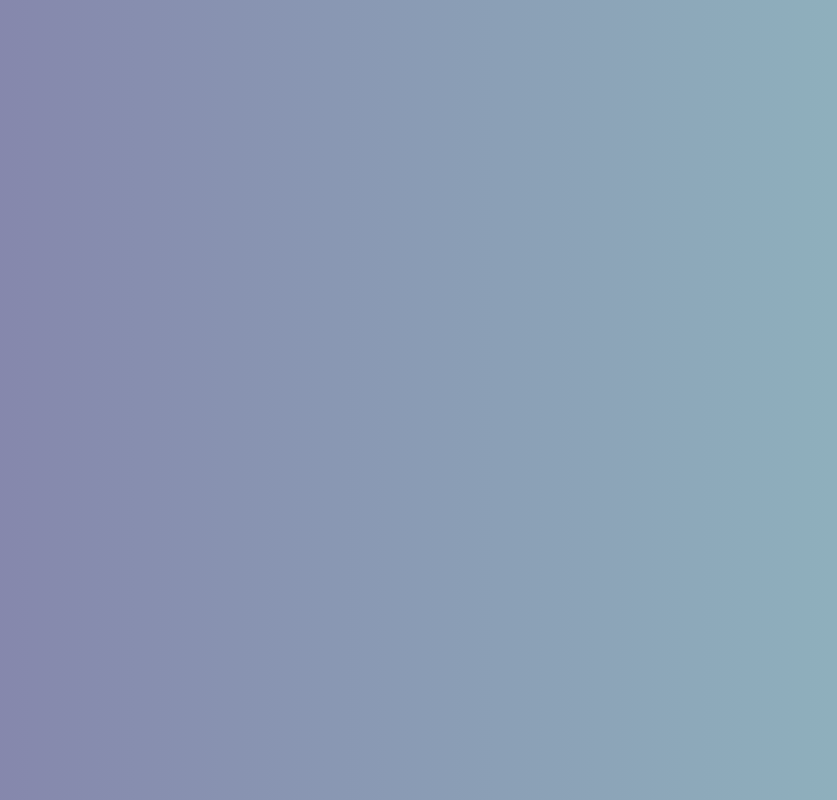
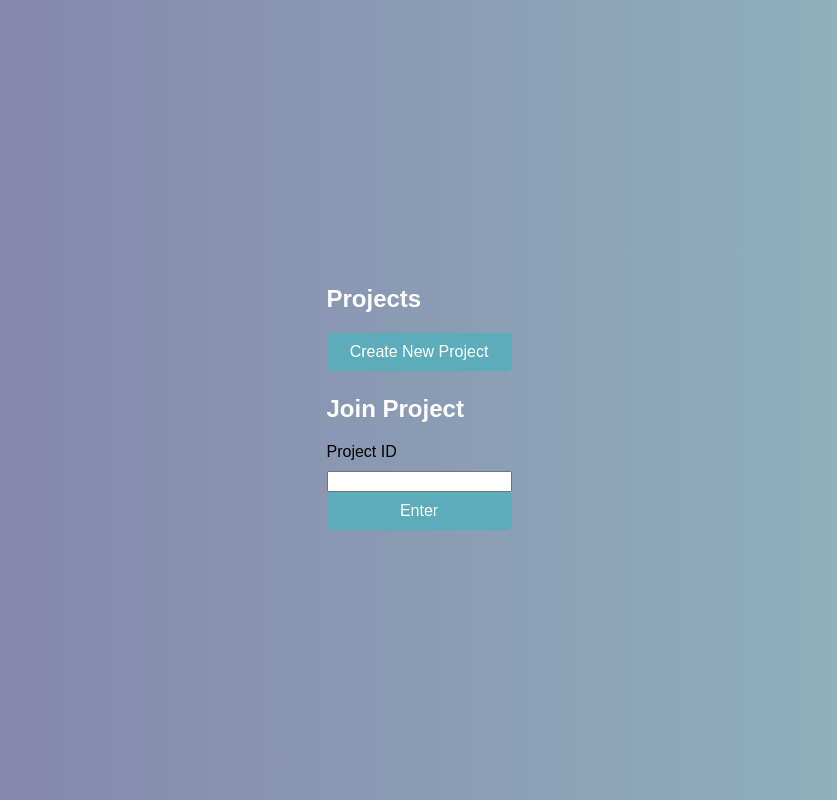
Before and after one commit to VTECEK9/ece461L_project_17540_team1, a React (Create React App) app in the folder client/: page /createprojects in a window 1280 px wide. Before the commit this address had no page. Shown: the whole page, without its empty margins (221-1058 px from the left). Built offline with nearby package versions, Linux system fonts and the light colour scheme.

Commit message:
added project id field, need to fix userportal.js page according to the id

```diff
--- a/client/src/App.css
+++ b/client/src/App.css
@@ -51,6 +51,10 @@ label{
 }
 
 .create-project h2{
+    color: white;
+}
+
+.join-project h2{
     color: white;
 }
 
--- a/client/src/App.js
+++ b/client/src/App.js
@@ -6,6 +6,7 @@ import MyRegistrationPage from './pages/MyRegistrationPage';
 import MyPasswordPage from './pages/MyPasswordPage';
 import MyUserPortal from './pages/MyUserPortal';
 import Checkout from './components/Checkout';
+import Project from './components/Project';
 
 const App = () => (
 
@@ -13,6 +14,7 @@ const App = () => (
         <Routes>
             <Route path="/" element={<MyLoginPage />}/>
             <Route path="/checkout" element ={<Checkout />}/>
+            <Route path="/createprojects" element ={<Project />}/>
             <Route path = "/signuppage" element ={<MyRegistrationPage />}/>
             <Route path = "/passwordpage" element = {<MyPasswordPage />}/>
             <Route path = "/projectpage" element = {<MyUserPortal />}/>
--- a/client/src/components/Project.js
+++ b/client/src/components/Project.js
@@ -18,6 +18,19 @@ const Project = () => {
         <div className = "create-project">
             <h2>Projects</h2>
             <button onClick = {handleCreateProject}>Create New Project</button>
+            <div className='join-project'>
+                        <h2>Join Project</h2>
+                        <form>
+                            <div className = "join-project">
+                                <label htmlFor = "projectid">Project ID</label>
+                                <input type = "projectid" id = "projectid" required />
+                            </div>
+
+                            <button type = "joinproject">Enter</button>
+                        </form>
+
+
+                    </div>
             {createProject && (
                 <div className = "project-details">
                     <h2>Project Details</h2>
@@ -39,12 +52,30 @@ const Project = () => {
 
                         <button type = "savedetails">Save New Project Details</button>
                     </form>
-            </div>
-            )}
-        </div>
-    );
 
 
-}
+
+            </div>
+
+
+
+
+
+
+            )}
+
+            </div>
+
+
+
+
+
+
+
+        );
+
+
+
+};
 
 export default Project;
--- a/client/src/pages/MyLoginPage.js
+++ b/client/src/pages/MyLoginPage.js
@@ -34,7 +34,7 @@ const MyLoginPage = () => {
             // Handle the response from the backend (success or failure)
             if (data.status === 'success') {
                 alert('Login successful');
-                navigate("/projectpage")
+                navigate("/createprojects")
             } else {
                 alert('Invalid username or password');
             }
```
